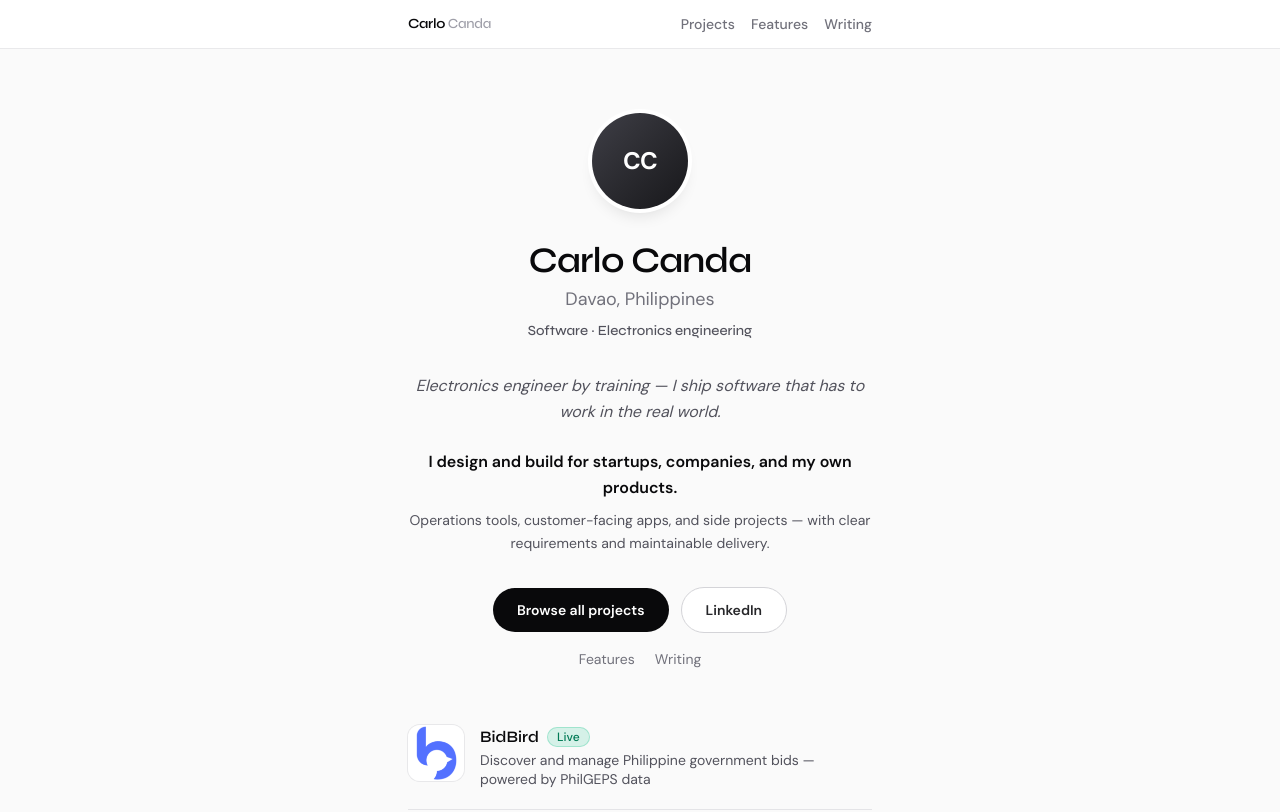
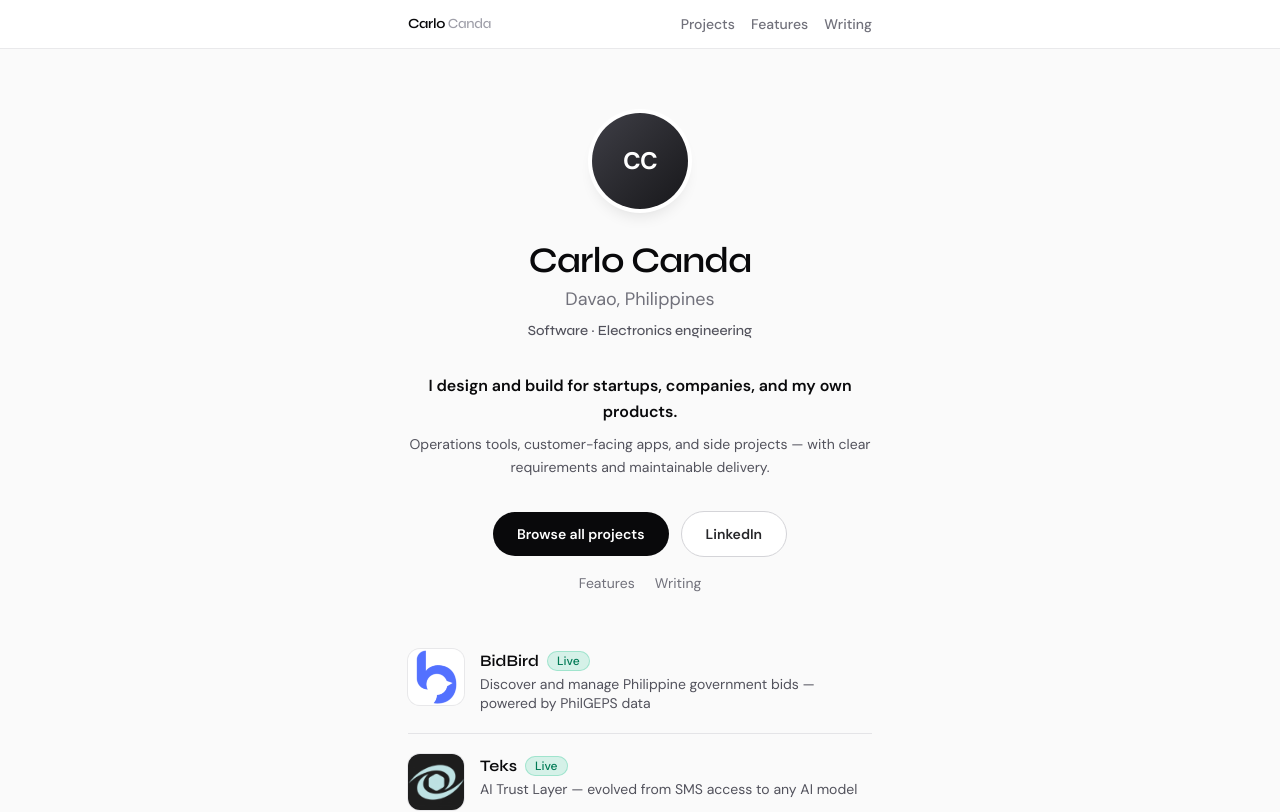
Before and after one commit to cbpcanda/carlocanda, a Next.js app: page / in a window 1280 px wide. Shown: the top 812 px of the page. Built offline with nearby package versions, Linux system fonts and the light colour scheme.

Commit message:
Home: remove hero quote line
Made-with: Cursor

```diff
--- a/src/app/page.tsx
+++ b/src/app/page.tsx
@@ -52,11 +52,7 @@ export default function Home() {
           {site.title}
         </p>
 
-        <p className="mt-8 text-center text-base italic leading-relaxed text-zinc-600 dark:text-zinc-400">
-          {site.quote}
-        </p>
-
-        <p className="mt-6 text-center text-base leading-relaxed text-zinc-800 dark:text-zinc-200">
+        <p className="mt-8 text-center text-base leading-relaxed text-zinc-800 dark:text-zinc-200">
           <span className="font-semibold text-zinc-950 dark:text-zinc-50">
             {site.hook.lead}
           </span>
--- a/src/data/site.ts
+++ b/src/data/site.ts
@@ -2,10 +2,7 @@ export const site = {
   name: "Carlo Canda",
   title: "Software · Electronics engineering",
   location: "Davao, Philippines",
-  /** Italic one-liner under the location (Indie Page–style hero) */
-  quote:
-    "Electronics engineer by training — I ship software that has to work in the real world.",
-  /** Bold hook + supporting line under the quote */
+  /** Bold hook + supporting line under the title row */
   hook: {
     lead: "I design and build for startups, companies, and my own products.",
     detail:
```
